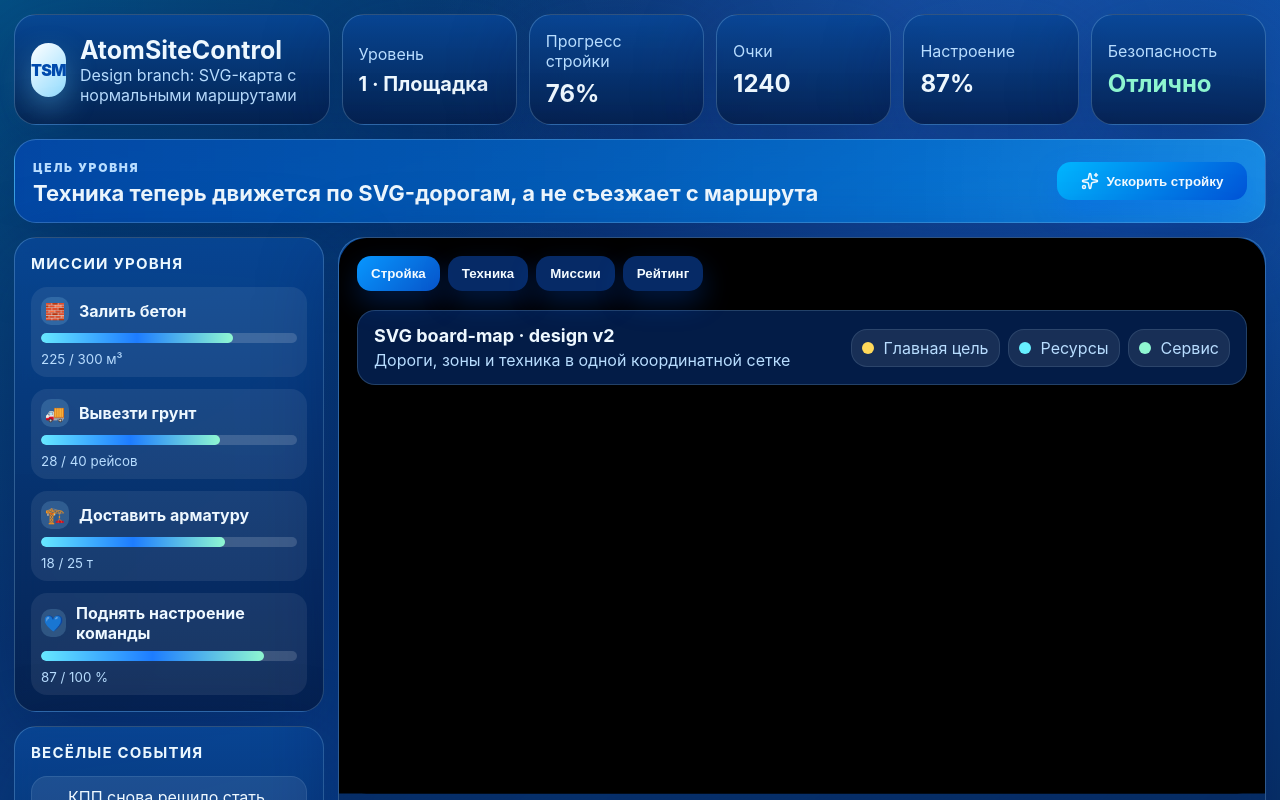
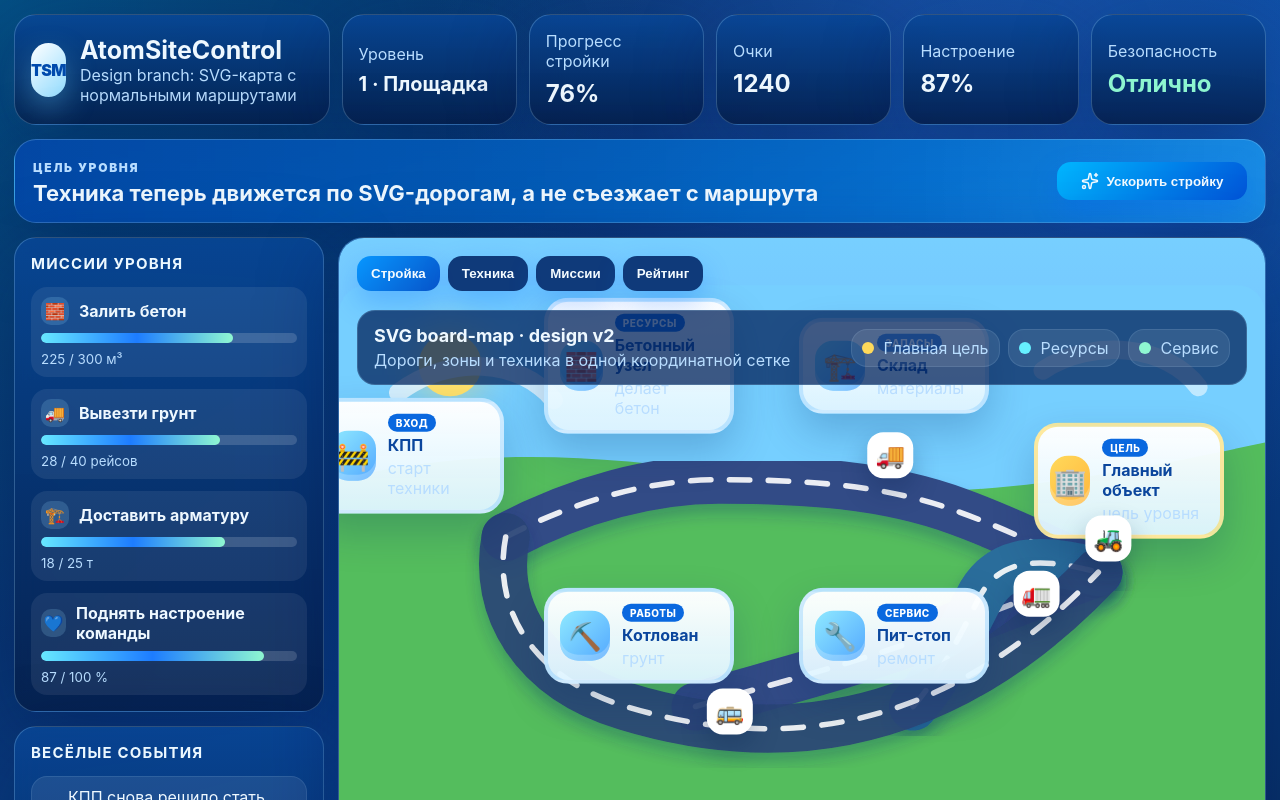
Before and after one commit to m9117882424/AtomSiteControl, a React (Vite) app: page / in a window 1280 px wide. Shown: the top 800 px of the page. Built offline with nearby package versions, Linux system fonts and the light colour scheme.

Commit message:
Prototype SVG board map styling

```diff
--- a/src/styles.css
+++ b/src/styles.css
@@ -259,7 +259,7 @@ button:hover {
   position: absolute;
   top: 18px;
   left: 18px;
-  z-index: 15;
+  z-index: 20;
   display: flex;
   gap: 8px;
 }
@@ -273,7 +273,7 @@ button:hover {
   top: 72px;
   left: 18px;
   right: 18px;
-  z-index: 12;
+  z-index: 20;
   display: flex;
   align-items: center;
   justify-content: space-between;
@@ -327,177 +327,104 @@ button:hover {
   overflow: hidden;
 }
 
-.cartoon-map {
-  background:
-    radial-gradient(circle at 20% 10%, rgba(255, 255, 255, 0.25), transparent 15%),
-    radial-gradient(circle at 80% 14%, rgba(255, 255, 255, 0.18), transparent 13%),
-    linear-gradient(180deg, #77cfff 0%, #72bcff 32%, #87da86 33%, #57bf63 100%);
+.svg-board-map {
+  background: linear-gradient(180deg, #77cfff 0%, #72bcff 35%, #58bf62 36%, #45a94e 100%);
 }
 
-.cartoon-map::before {
-  content: '';
+.board-svg {
   position: absolute;
-  inset: auto auto 38px 42px;
-  width: 160px;
-  height: 56px;
-  border-radius: 28px;
-  background: rgba(255, 255, 255, 0.14);
-  filter: blur(8px);
+  inset: 0;
+  width: 100%;
+  height: 100%;
+  z-index: 1;
 }
 
-.path {
-  position: absolute;
-  z-index: 1;
-  border-radius: 999px;
-  background: #35508a;
-  box-shadow: inset 0 0 0 6px #5a77b8;
+.sky-bg {
+  fill: #76cfff;
 }
 
-.path::after {
-  content: '';
-  position: absolute;
-  inset: 50% 10px auto 10px;
-  height: 4px;
-  transform: translateY(-50%);
-  background: repeating-linear-gradient(
-    90deg,
-    rgba(255, 255, 255, 0.92) 0 12px,
-    transparent 12px 24px
-  );
+.grass-bg {
+  fill: #54bd5d;
 }
 
-.path-top {
-  left: 150px;
-  top: 205px;
-  width: 590px;
-  height: 36px;
+.sun {
+  fill: #ffe16b;
+  filter: drop-shadow(0 0 22px rgba(255, 225, 107, 0.65));
 }
 
-.path-middle {
-  left: 580px;
-  top: 205px;
-  width: 220px;
-  height: 205px;
-  border-radius: 22px;
+.cloud {
+  fill: none;
+  stroke: rgba(255, 255, 255, 0.68);
+  stroke-width: 20;
+  stroke-linecap: round;
 }
 
-.path-middle::after {
-  inset: 12px 50% 12px auto;
-  width: 4px;
-  height: auto;
-  transform: translateX(50%);
-  background: repeating-linear-gradient(
-    180deg,
-    rgba(255, 255, 255, 0.92) 0 12px,
-    transparent 12px 24px
-  );
+.cloud-two {
+  opacity: 0.8;
 }
 
-.path-bottom {
-  left: 235px;
-  top: 385px;
-  width: 590px;
-  height: 36px;
+.road-main {
+  fill: none;
+  stroke: #314c86;
+  stroke-width: 52;
+  stroke-linecap: round;
+  stroke-linejoin: round;
+  filter: url(#roadShadow);
 }
 
-.path-vertical {
-  left: 235px;
-  top: 315px;
-  width: 36px;
-  height: 105px;
+.service-road {
+  stroke: #2a6d9b;
 }
 
-.path-vertical::after {
-  inset: 12px 50% 12px auto;
-  width: 4px;
-  height: auto;
-  transform: translateX(50%);
-  background: repeating-linear-gradient(
-    180deg,
-    rgba(255, 255, 255, 0.92) 0 12px,
-    transparent 12px 24px
-  );
+.loop-road {
+  stroke: #294577;
+  opacity: 0.92;
 }
 
-.vehicle-runner {
+.road-marking {
+  fill: none;
+  stroke: rgba(255, 255, 255, 0.9);
+  stroke-width: 6;
+  stroke-linecap: round;
+  stroke-dasharray: 22 20;
+  pointer-events: none;
+}
+
+.board-zone {
   position: absolute;
   z-index: 10;
-  display: grid;
-  place-items: center;
-  width: 46px;
-  height: 46px;
-  border-radius: 16px;
-  background: #ffffff;
-  box-shadow: 0 12px 26px rgba(6, 34, 76, 0.28);
-  font-size: 24px;
-}
-
-.runner-top {
-  top: 200px;
-  left: 150px;
-  animation: moveTop 11s linear infinite;
-}
-
-.runner-middle {
-  top: 195px;
-  left: 548px;
-  animation: moveCorner 12s linear infinite;
-}
-
-.runner-bottom {
-  top: 379px;
-  left: 235px;
-  animation: moveBottom 9s linear infinite;
-}
-
-@keyframes moveTop {
-  0% { transform: translateX(0) rotate(0deg); }
-  48% { transform: translateX(540px) rotate(0deg); }
-  50% { transform: translateX(540px) rotate(0deg); }
-  100% { transform: translateX(0) rotate(0deg); }
-}
-
-@keyframes moveCorner {
-  0% { transform: translate(0, 0); }
-  45% { transform: translate(250px, 0); }
-  50% { transform: translate(250px, 0); }
-  95% { transform: translate(250px, 160px); }
-  100% { transform: translate(0, 0); }
-}
-
-@keyframes moveBottom {
-  0% { transform: translateX(0); }
-  48% { transform: translateX(530px); }
-  50% { transform: translateX(530px); }
-  100% { transform: translateX(0); }
-}
-
-.zone {
-  position: absolute;
-  z-index: 5;
   display: flex;
   gap: 12px;
   align-items: center;
-  width: 220px;
-  min-height: 108px;
-  padding: 14px;
+  width: 190px;
+  min-height: 96px;
+  padding: 12px;
   border-radius: 24px;
   background: linear-gradient(180deg, rgba(255, 255, 255, 0.98), rgba(222, 244, 255, 0.96));
   color: #083f8d;
   box-shadow: 0 18px 40px rgba(0, 40, 100, 0.22);
-  border: 4px solid rgba(113, 194, 255, 0.28);
+  border: 4px solid rgba(113, 194, 255, 0.32);
+  transform: translate(-50%, -50%);
   animation: softBounce 4.5s ease-in-out infinite;
+}
+
+.object-zone {
+  border-color: rgba(255, 217, 90, 0.58);
 }
 
 .zone-emoji {
   display: grid;
   place-items: center;
-  width: 54px;
-  height: 54px;
+  width: 50px;
+  height: 50px;
   border-radius: 18px;
   background: linear-gradient(135deg, #8fe9ff, #53a8ff);
   box-shadow: inset 0 -6px 0 rgba(255, 255, 255, 0.22);
-  font-size: 28px;
+  font-size: 27px;
+}
+
+.object-zone .zone-emoji {
+  background: linear-gradient(135deg, #ffd95a, #ffb63e);
 }
 
 .zone-content {
@@ -507,7 +434,7 @@ button:hover {
 
 .zone-content strong {
   color: #0b469d;
-  font-size: 17px;
+  font-size: 16px;
 }
 
 .zone-badge {
@@ -517,50 +444,54 @@ button:hover {
   border-radius: 999px;
   background: #0a68df;
   color: #ffffff !important;
-  font-size: 11px;
+  font-size: 10px;
   font-weight: 800;
   letter-spacing: 0.05em;
   text-transform: uppercase;
 }
 
-.gate-zone {
-  left: 36px;
-  top: 160px;
+.moving-vehicle {
+  position: absolute;
+  z-index: 14;
+  display: grid;
+  place-items: center;
+  width: 46px;
+  height: 46px;
+  border-radius: 16px;
+  background: #ffffff;
+  box-shadow: 0 12px 26px rgba(6, 34, 76, 0.28);
+  font-size: 24px;
+  offset-rotate: 0deg;
 }
 
-.concrete-zone {
-  left: 265px;
-  top: 140px;
+.truck-resource {
+  offset-path: path('M 180 272 C 260 230 340 210 410 210 C 500 210 590 215 670 245 C 725 265 770 288 820 310');
+  animation: driveRoute 10s linear infinite;
 }
 
-.storage-zone {
-  left: 530px;
-  top: 140px;
+.truck-pit {
+  offset-path: path('M 385 455 C 470 430 570 405 655 372 C 720 347 770 328 820 310');
+  animation: driveRoute 8s linear infinite;
 }
 
-.object-zone {
-  right: 36px;
-  top: 160px;
-  border-color: rgba(255, 217, 90, 0.48);
+.truck-service {
+  offset-path: path('M 620 455 C 650 420 670 380 690 340 C 710 300 745 290 820 310');
+  animation: driveRoute 7s linear infinite;
 }
 
-.object-zone .zone-emoji {
-  background: linear-gradient(135deg, #ffd95a, #ffb63e);
+.truck-loop {
+  offset-path: path('M 180 272 C 165 350 210 425 310 455 C 445 496 635 505 820 310');
+  animation: driveRoute 14s linear infinite;
 }
 
-.pit-zone {
-  left: 120px;
-  bottom: 90px;
-}
-
-.repair-zone {
-  right: 160px;
-  bottom: 90px;
+@keyframes driveRoute {
+  from { offset-distance: 0%; }
+  to { offset-distance: 100%; }
 }
 
 @keyframes softBounce {
-  0%, 100% { transform: translateY(0); }
-  50% { transform: translateY(-4px); }
+  0%, 100% { transform: translate(-50%, -50%) translateY(0); }
+  50% { transform: translate(-50%, -50%) translateY(-4px); }
 }
 
 .bottom-grid {
```
